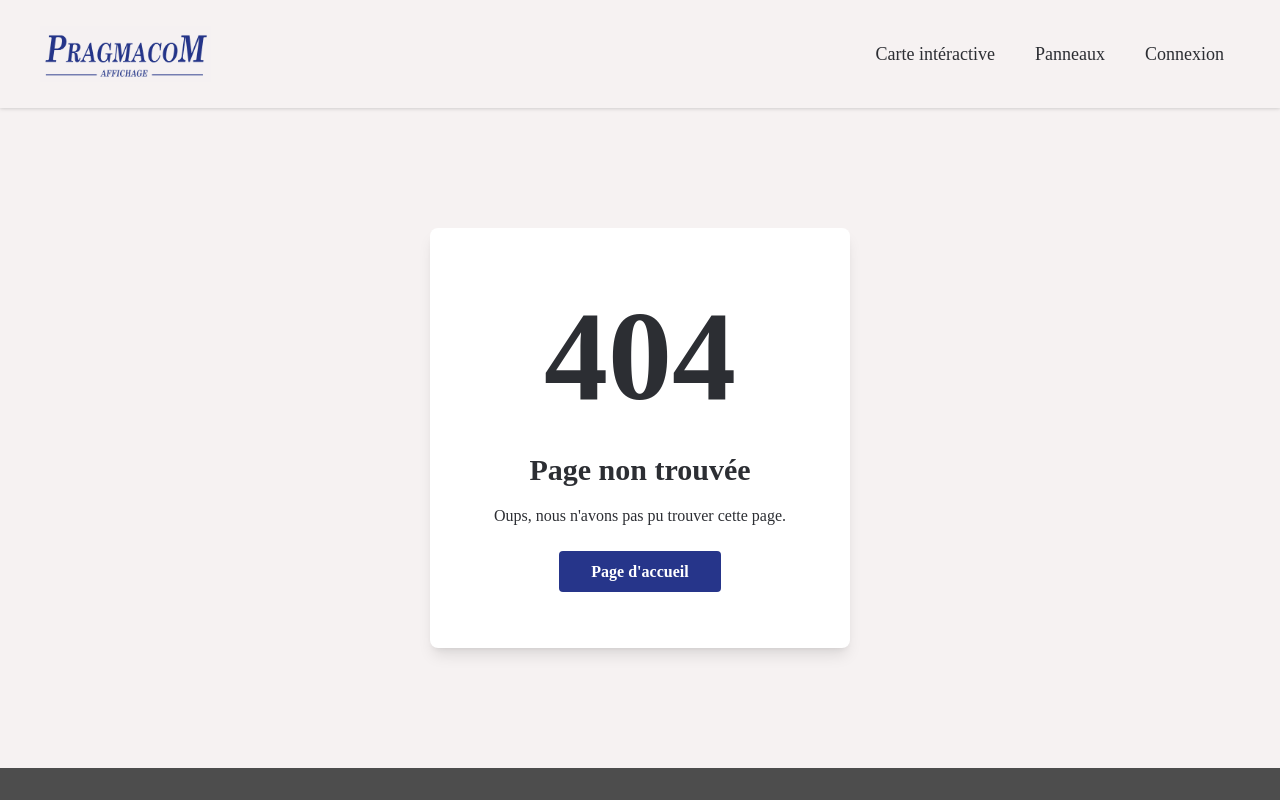
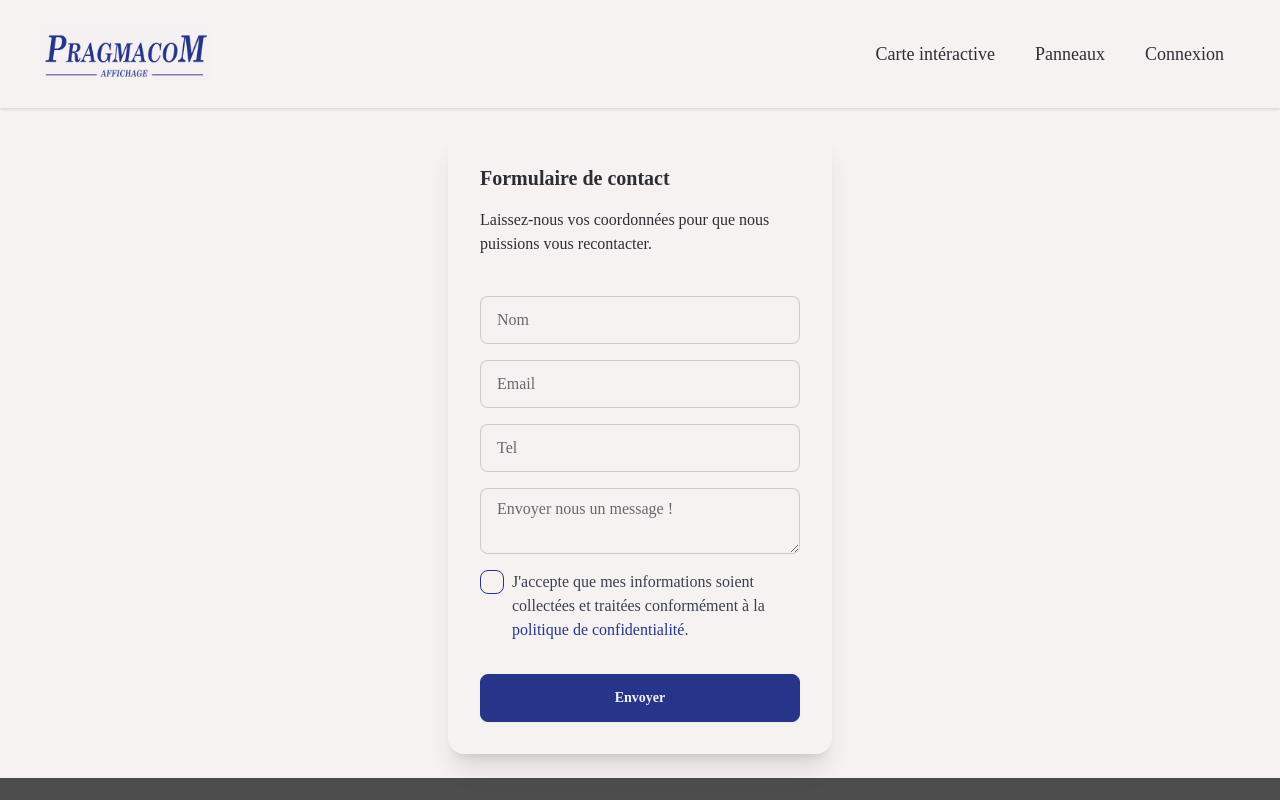
Before and after one commit to otarie-aveugle/PragmacoM, a Vue app: page /contact in a window 1280 px wide. Shown: the top 800 px of the page. Built offline with nearby package versions, Linux system fonts and the light colour scheme.

Commit message:
add contact page: add contact form and fix get panels if not loggedIn

```diff
--- a/src/router/index.js
+++ b/src/router/index.js
@@ -14,6 +14,7 @@ import EditPanelPage from '@/views/Panels/EditPanelPage.vue'
 import InteractiveMap from '@/views/InteractiveMap.vue'
 import NotFoundPage from '@/views/NotFoundPage.vue'
 import LegalNoticesPage from '@/views/LegalNotices.vue'
+import ContactPage from '@/views/ContactPage.vue'
 
 const router = createRouter({
   history: createWebHistory(import.meta.env.BASE_URL),
@@ -90,6 +91,11 @@ const router = createRouter({
       name: 'legal_notices',
       component: LegalNoticesPage,
     },
+    {
+      path: '/contact',
+      name: 'contact',
+      component: ContactPage,
+    },
   ],
 })
 
--- /dev/null
+++ b/src/stores/contact.js
@@ -0,0 +1,34 @@
+import { defineStore } from 'pinia'
+import { databases, ID } from '@/lib/appwrite'
+
+const DATABASE_ID = '67248eb20017c1067937'
+const COLLECTION_ID = '6728b0db00246c57aa58'
+
+export const useContactStore = defineStore('contact', {
+  state: () => ({
+    messages: localStorage.getItem('messages'),
+  }),
+  actions: {
+    async sendMessage(document) {
+      await databases.createDocument(
+        DATABASE_ID,
+        COLLECTION_ID,
+        ID.unique(),
+        document,
+      )
+    },
+    async getMessages() {
+      const response = await databases.listDocuments(
+        DATABASE_ID,
+        COLLECTION_ID,
+        [],
+      )
+      this.messages = response
+      localStorage.setItem('messages', response)
+    },
+    async deleteMessage(documentId) {
+      await databases.deleteDocument(DATABASE_ID, COLLECTION_ID, documentId)
+      this.getMessages()
+    },
+  },
+})
--- a/src/stores/panel.js
+++ b/src/stores/panel.js
@@ -18,7 +18,6 @@ export const usePanelStore = defineStore('panel', {
       )
       this.getPanels()
     },
-    //TODO si on est pas connecté on ne peut pas récupérer la liste des panneaux
     async getPanels() {
       const response = await databases.listDocuments(
         DATABASE_ID,
--- /dev/null
+++ b/src/views/ContactPage.vue
@@ -0,0 +1,185 @@
+<script>
+import { mapWritableState, mapActions } from 'pinia'
+import { useUserStore } from '@/stores/user'
+import { useContactStore } from '@/stores/contact'
+
+export default {
+  name: 'ContactPage',
+  data() {
+    return {
+      toastShow: false,
+      name: '',
+      email: '',
+      message: '',
+      phone: '',
+      consent: false,
+    }
+  },
+  computed: {
+    ...mapWritableState(useUserStore, ['errorMessage']),
+  },
+  methods: {
+    ...mapActions(useContactStore, ['sendMessage']),
+    closeToast() {
+      this.toastShow = false
+    },
+    async submitForm() {
+      this.errorMessage = ''
+      if (this.isFormValid()) {
+        const document = {
+          name: this.name,
+          email: this.email,
+          message: this.message,
+          phone: this.phone,
+          consent: this.consent,
+        }
+        await this.sendMessage(document)
+        if (!this.errorMessage) {
+          this.toastShow = true
+          setTimeout(() => {
+            this.toastShow = false
+            if (this.$route.href === '/contact') {
+              //prevent si l'utilsateur décide de naviguer dans le site avant la redirection
+              this.$router.push({ name: 'home' })
+            }
+          }, 4000)
+        }
+      } else {
+        if (!this.validEmail(this.email)) {
+          this.errorMessage = "L'adresse email est invalide."
+        } else {
+          this.errorMessage =
+            'Le formulaire est invalide. Veuillez vérifier vos informations.'
+        }
+      }
+    },
+    isFormValid() {
+      return (
+        this.validEmail(this.email) &&
+        this.validTextInput(this.name) &&
+        this.validTextInput(this.phone) &&
+        this.validTextInput(this.message) &&
+        this.consent === true
+      )
+    },
+    validEmail(email) {
+      const regex =
+        /^((?:[A-Za-z0-9!#$%&'*+\-/=?^_`{|}~]|(?<=^|\.)"|"(?=$|\.|@)|(?<=".*)[ .](?=.*")|(?<!\.)\.){1,64})(@)((?:[A-Za-z0-9.-])*(?:[A-Za-z0-9])\.(?:[A-Za-z0-9]){2,})$/
+      return regex.test(email)
+    },
+    validTextInput(content) {
+      return content.length > 0
+    },
+  },
+}
+</script>
+
+<template>
+  <div class="flex-grow">
+    <div v-if="toastShow" class="toast toast-top toast-center">
+      <div class="alert alert-success">
+        <span>Le message a bien été envoyé !</span>
+        <button @click="closeToast" class="ml-2">
+          <svg
+            xmlns="http://www.w3.org/2000/svg"
+            class="h-6 w-6"
+            fill="none"
+            viewBox="0 0 24 24"
+            stroke="currentColor"
+          >
+            <path
+              stroke-linecap="round"
+              stroke-linejoin="round"
+              stroke-width="2"
+              d="M6 18L18 6M6 6l12 12"
+            />
+          </svg>
+        </button>
+      </div>
+    </div>
+    <form
+      v-if="!toastShow"
+      class="flex flex-col mx-auto items-center"
+      @submit.prevent="submitForm"
+    >
+      <div class="card bg-base-100 w-96 shadow-xl gap-y-4 p-8">
+        <p class="text-xl font-bold">Formulaire de contact</p>
+        <p class="text-base mb-6">
+          Laissez-nous vos coordonnées pour que nous puissions vous recontacter.
+        </p>
+
+        <label class="input input-bordered flex items-center gap-2">
+          <input
+            type="text"
+            class="placeholder-base-content/70 w-full"
+            placeholder="Nom"
+            v-model="name"
+            required
+          />
+        </label>
+
+        <label class="input input-bordered flex items-center gap-2">
+          <input
+            type="email"
+            class="placeholder-base-content/70 w-full"
+            placeholder="Email"
+            v-model="email"
+            required
+          />
+        </label>
+
+        <label class="input input-bordered flex items-center gap-2">
+          <input
+            v-model="phone"
+            placeholder="Tel"
+            class="placeholder-base-content/70 w-full"
+            type="tel"
+            name="phone"
+            pattern="^(\+33|0)[1-9]([ .\-]?[0-9]{2}){4}$"
+            required
+          />
+        </label>
+
+        <textarea
+          class="textarea textarea-bordered placeholder-base-content/70 text-base"
+          placeholder="Envoyer nous un message !"
+          v-model="message"
+          required
+        ></textarea>
+
+        <div class="mb-4 flex items-start">
+          <input
+            type="checkbox"
+            id="consent"
+            v-model="consent"
+            class="checkbox checkbox-primary"
+            required
+          />
+          <label for="consent" class="ml-2 text-gray-700">
+            J'accepte que mes informations soient collectées et traitées
+            conformément à la
+            <RouterLink to="/privacy_policy">
+              <span class="text-primary"
+                >politique de confidentialité</span
+              ></RouterLink
+            >.
+          </label>
+        </div>
+
+        <button type="submit" class="btn btn-primary">Envoyer</button>
+
+        <p v-if="errorMessage" class="text-red-500 text-md mt-2">
+          {{ errorMessage }}
+        </p>
+      </div>
+    </form>
+  </div>
+</template>
+
+<style>
+.toast {
+  position: fixed;
+  top: 7.3rem;
+  z-index: 50;
+}
+</style>
```
